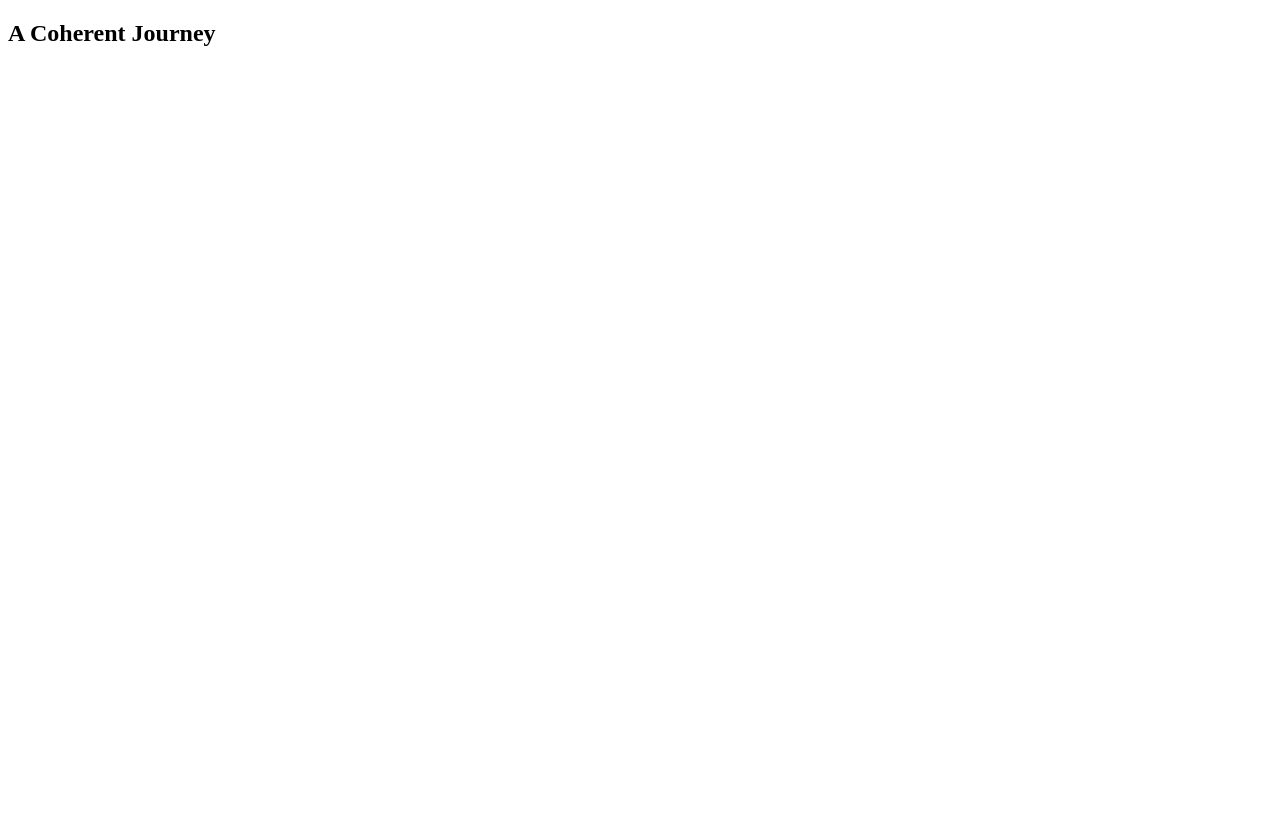
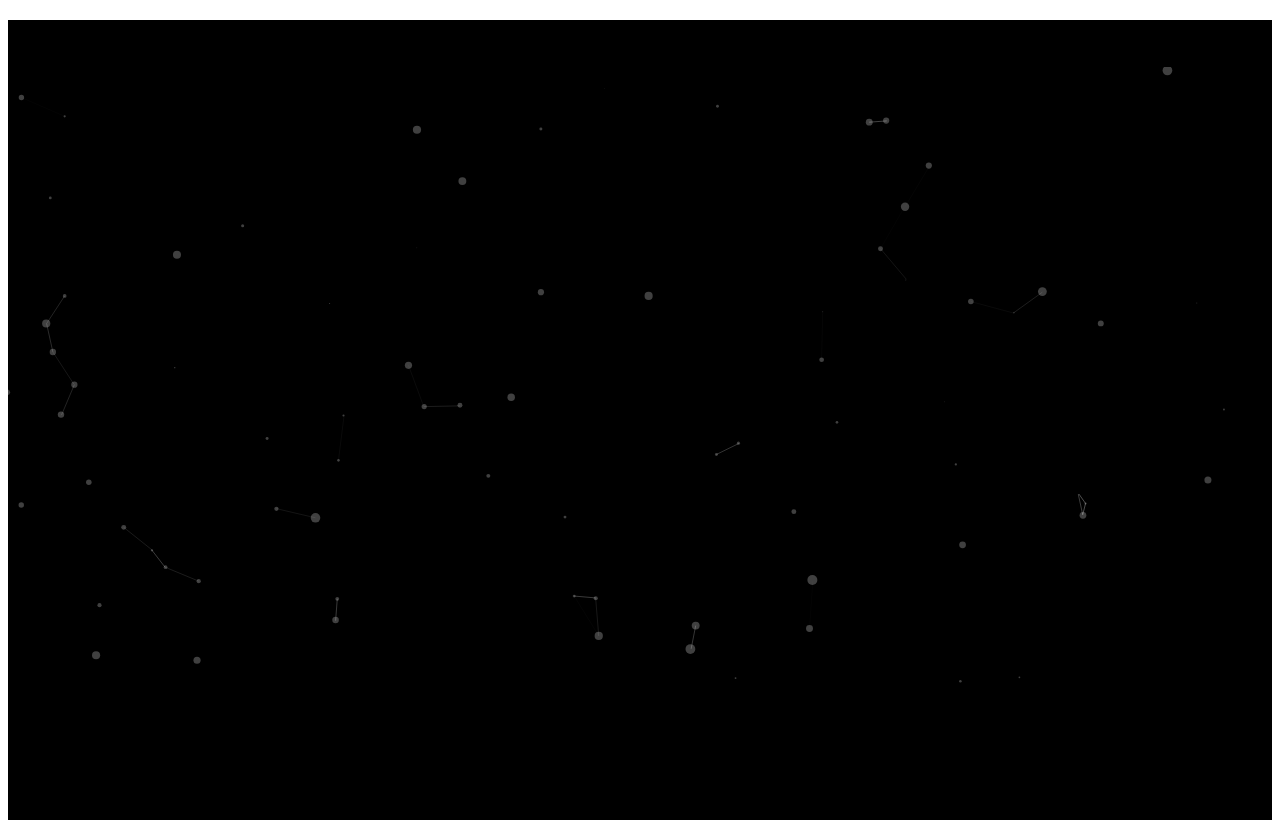
Before and after one commit to aCoherentJourney/aCoherentJourney.github.io, a plain HTML site: page index.html in a window 1280 px wide. Before the commit the page ends 800 px from the top, so only its background shows below. Drawn offline with Linux system fonts and the light colour scheme.

Commit message:
Link stylesheet

```diff
--- a/index.html
+++ b/index.html
@@ -3,6 +3,7 @@
 <head>
   <meta charset="UTF-8">
   <title>A Coherent Journey</title>
+  <link rel="stylesheet" href="./docs/css/sass/style.css">
 </head>
 <body>
   <main>
```
